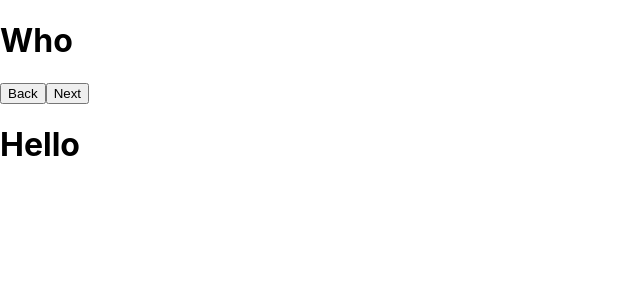
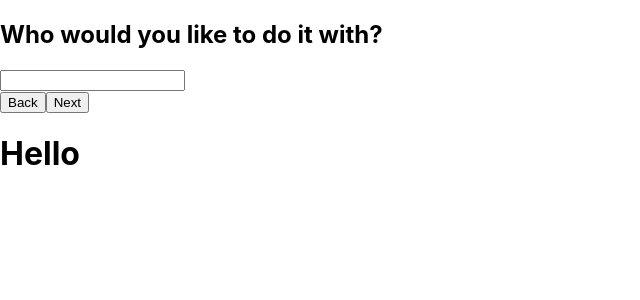
Before and after one commit to starswap/DRP24, a React (Create React App) app in the folder frontend/: page / in a window 1280 px wide. Shown: the top 300 px of the page, without its empty margins (0-640 px from the left). Built offline with nearby package versions, Linux system fonts and the light colour scheme.

Commit message:
Implement initial text box

```diff
--- a/frontend/src/CreateEvent.tsx
+++ b/frontend/src/CreateEvent.tsx
@@ -3,8 +3,14 @@ import ButtonComponent from './ButtonComponent';
 // import ButtonComponent from './ButtonComponent';
 
 function GeneralCreateEvent() {
+  // constructor(props) {
+  //   super(props)
+  //   this.state = {value: 'Please enter text.'}
+
+  // }
   const PAGES = [What, Who, When, Where];
   const [pageNum, setPageNum] = useState(1);
+  const textBoxValue = '';
   const [currentActivity, setCurrentActivity] = useState<Array<string>>([]);
 
   function handleNext() {
@@ -25,9 +31,25 @@ function GeneralCreateEvent() {
     }
   }
 
+  function changeEvent() {
+    currentActivity[pageNum] = textBoxValue;
+    setCurrentActivity(currentActivity);
+  }
+
+  function displayEvent() {
+    return <p>{currentActivity}</p>;
+  }
+
   return (
     <>
       <div>{PAGES[pageNum]()}</div>
+      <div>
+        <input
+          type="text"
+          value={textBoxValue}
+          onChange={changeEvent}
+        />
+      </div>
       <div>
         <ButtonComponent onClick={handleBack} label={'Back'} />
         <ButtonComponent onClick={handleNext} label={'Next'} />
@@ -37,17 +59,25 @@ function GeneralCreateEvent() {
 }
 
 function What() {
-  return <h1>What</h1>;
+  return <h2>What activity would you like to do?</h2>;
 }
 function Who() {
-  return <h1>Who</h1>;
+  return <h2>Who would you like to do it with?</h2>;
 }
 function Where() {
-  return <h1>Where</h1>;
+  return <h2>Where would you like to do it?</h2>;
 }
 function When() {
-  return <h1>When</h1>;
+  return <h2>When would you like to do it?</h2>;
 }
+// function Confirmation() {
+//   return (
+//     <div>
+//       <h2>This is your current event, is this correct?</h2>
+//       <displayEvent />
+//     </div>
+//   );
+// }
 
 // const Where = (props) => {
 //   <h1></h1>
```
